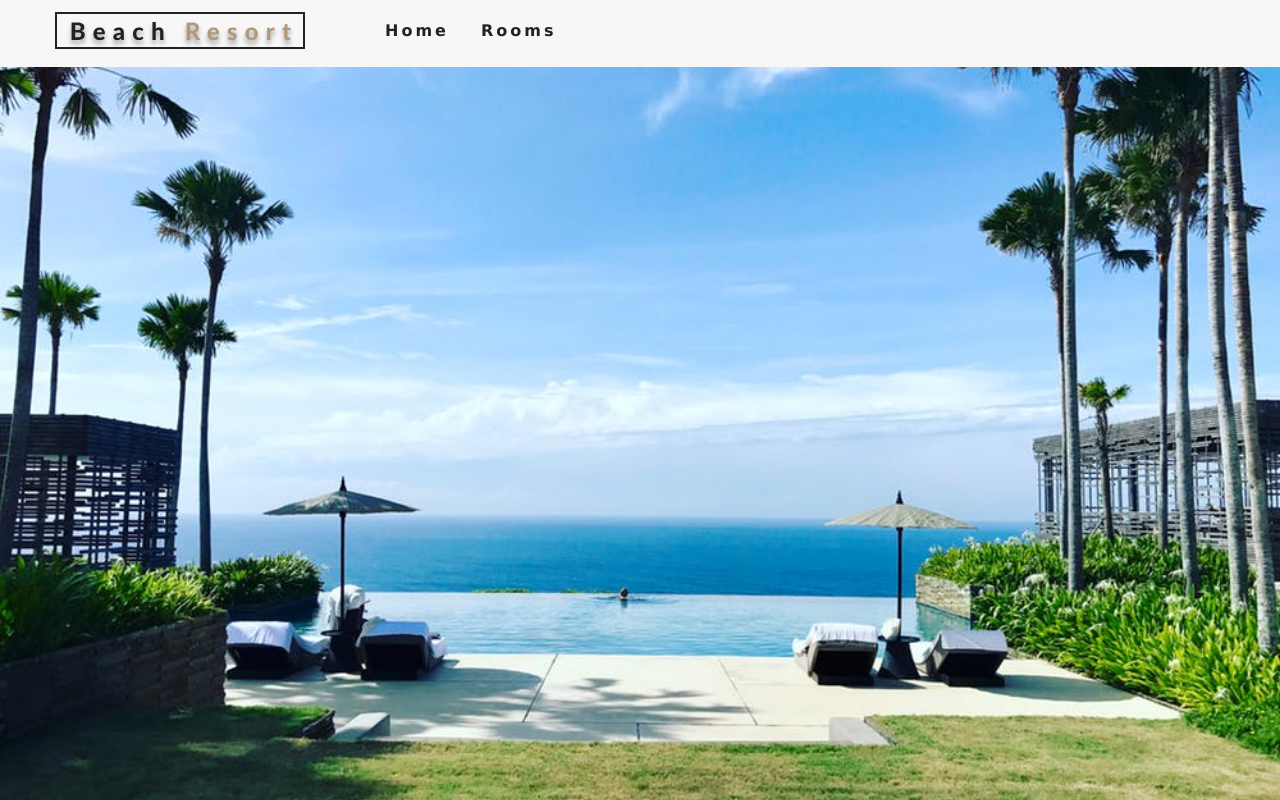
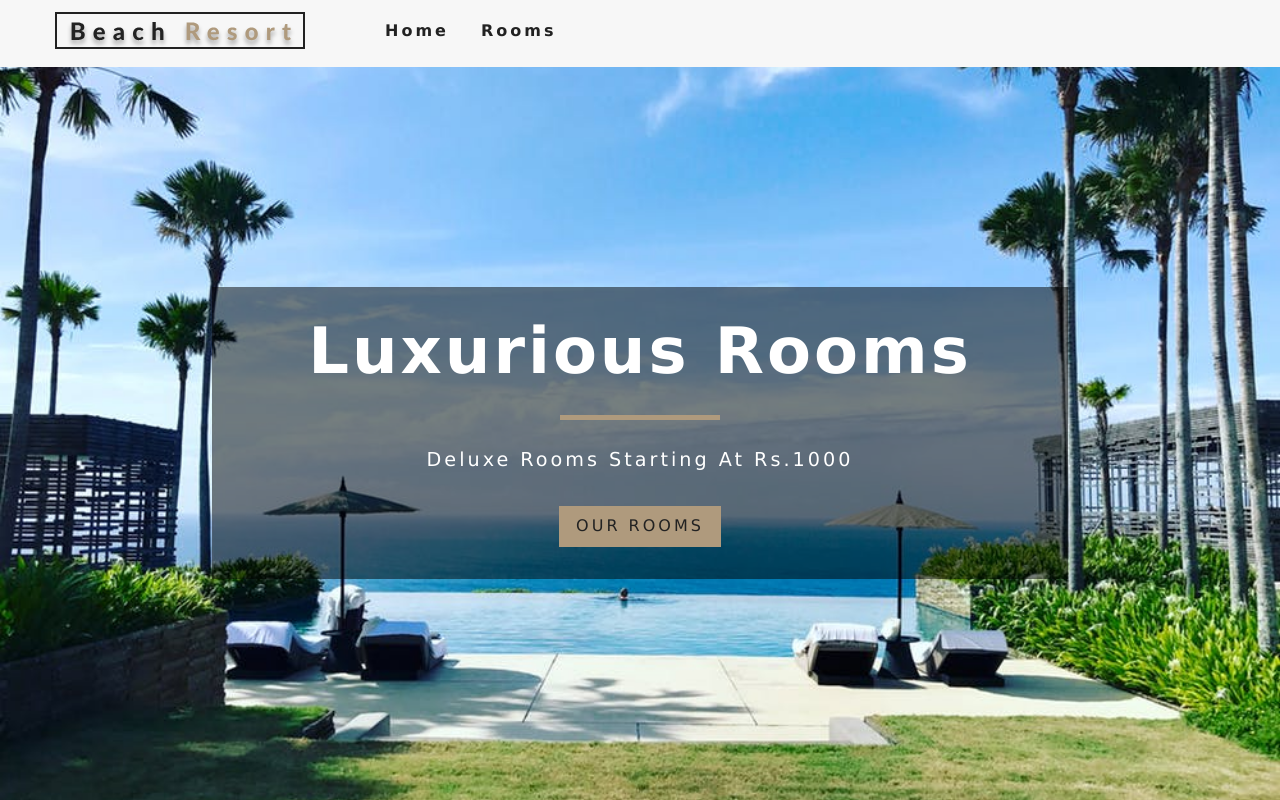
Before and after one commit to nandinee33/luxurious-resort-site, a React (Create React App) app in the folder resort/: page / in a window 1280 px wide. Built offline with nearby package versions, Linux system fonts and the light colour scheme.

Commit message:
add banner

```diff
--- /dev/null
+++ b/resort/src/components/Banner.js
@@ -0,0 +1,13 @@
+import React from "react";
+const Banner = ({ children, title, subtitle }) => {
+  return (
+    <div className="banner">
+      <h1>{title}</h1>
+      <div />
+      <p>{subtitle}</p>
+      {children}
+    </div>
+  );
+};
+
+export default Banner;
--- a/resort/src/pages/Error.js
+++ b/resort/src/pages/Error.js
@@ -1,8 +1,16 @@
 import React from 'react'
 import Hero from "../components/Hero"
+import Banner from "../components/Banner";
+import { Link } from "react-router-dom";
 
 export default function Error() {
     return (
-        <Hero></Hero>
+        <Hero>
+            <Banner title="404" subtitle="page not found">
+                <Link to="/" className="btn-primary">
+                return home
+                </Link>
+            </Banner>
+        </Hero>
     )
 }
--- a/resort/src/pages/Home.js
+++ b/resort/src/pages/Home.js
@@ -1,8 +1,20 @@
 import React from 'react'
+import { Link } from "react-router-dom";
 import Hero from "../components/Hero"
+import Banner from "../components/Banner"
+
 
 export default function Home() {
     return (
-        <Hero></Hero>
+        <Hero>
+            <Banner
+                title="Luxurious Rooms"
+                subtitle="deluxe rooms starting at Rs.1000"
+                >
+                <Link to="/rooms" className="btn-primary">
+                    our rooms
+                </Link>
+            </Banner>
+        </Hero>
     )
 }
--- a/resort/src/pages/Rooms.js
+++ b/resort/src/pages/Rooms.js
@@ -1,9 +1,17 @@
 import React from 'react'
 import Hero from "../components/Hero"
+import Banner from "../components/Banner";
+import { Link } from "react-router-dom";
 
 const Rooms = () => {
     return (
-        <Hero hero="roomsHero"></Hero>
+        <Hero hero="roomsHero">
+            <Banner title="our rooms">
+                <Link to="/" className="btn-primary">
+                    return home
+                </Link>
+            </Banner>
+        </Hero>
     )
 }
 
```
